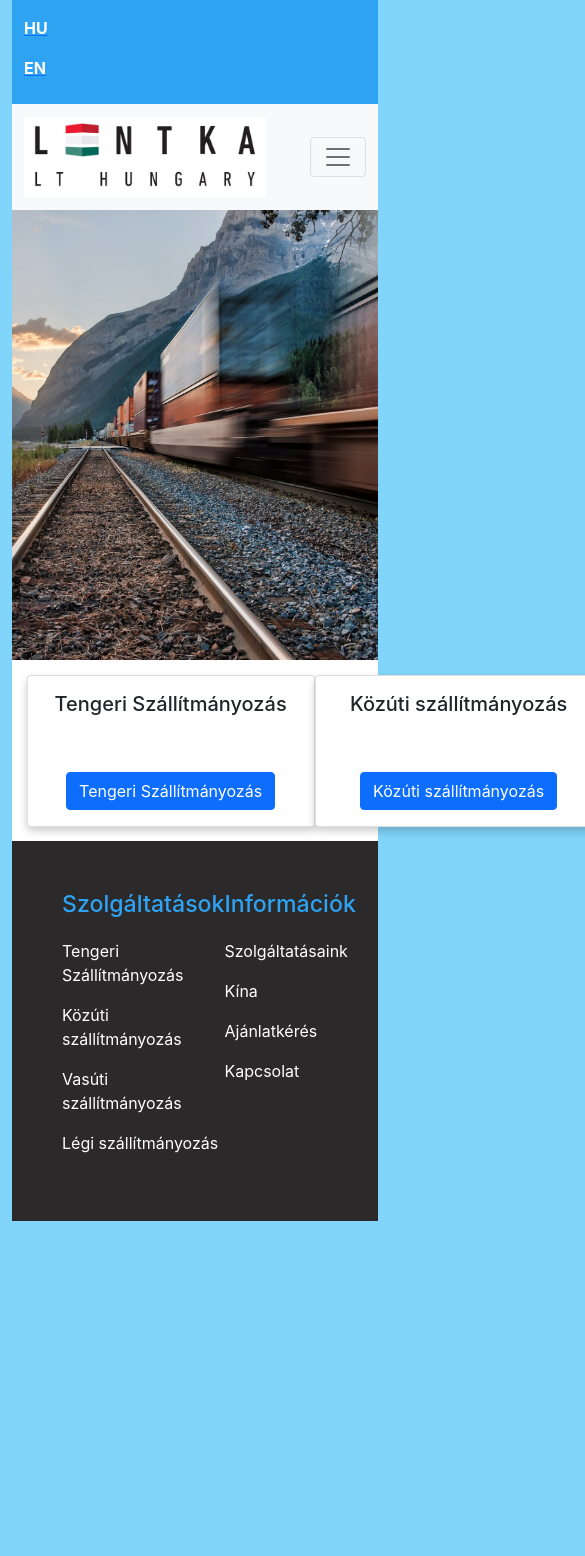
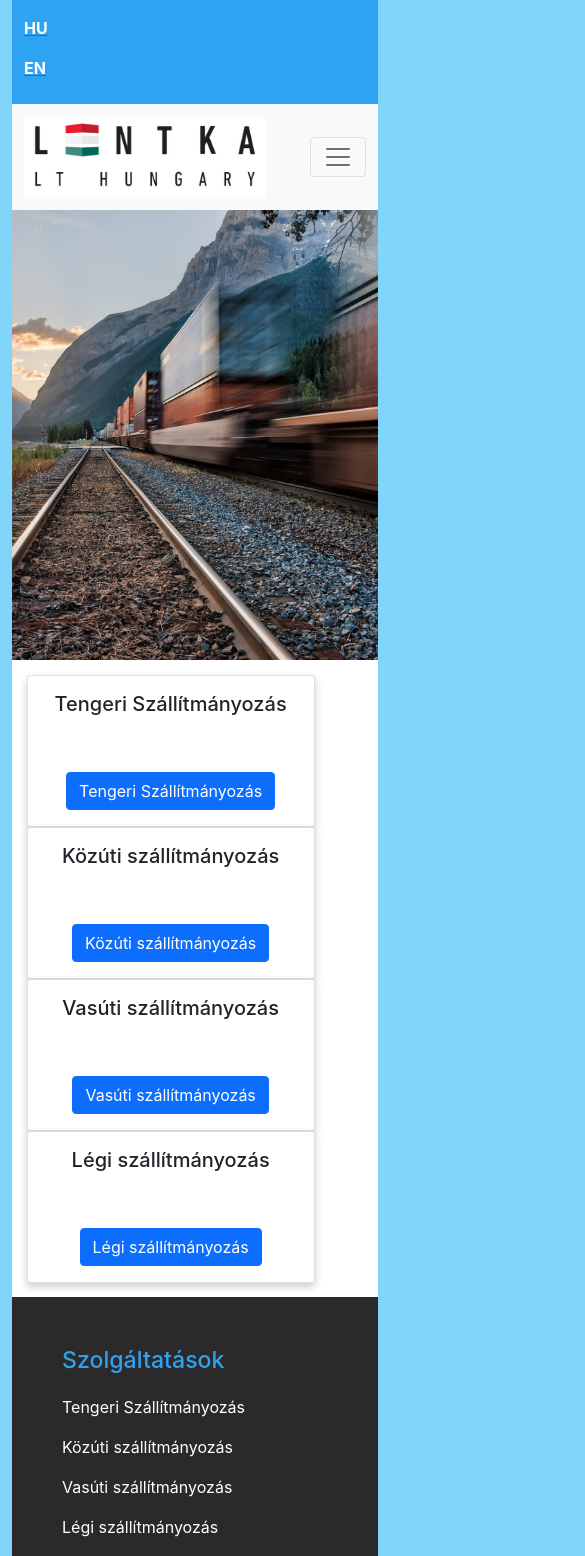
Before and after one commit to Graner007/lthungary, a React (Create React App) app: page /mainpage in a window 390 px wide. Shown: the top 1556 px of the page, 585 px wide, since content can reach past the window. Before the commit the page ends 1221 px from the top, so only its background shows below. Built offline with nearby package versions, Linux system fonts and the light colour scheme; grey boxes are pictures that could not be loaded.

Commit message:
add resonsive style

```diff
--- a/src/components/Contact.js
+++ b/src/components/Contact.js
@@ -19,7 +19,7 @@ const Contact = () => {
                 })}
             </div>
             <div className="contact-map">
-                <iframe title="maps" src="https://www.google.com/maps/embed?pb=!1m18!1m12!1m3!1d2750.0017013499482!2d16.727540487431487!3d46.42884584692813!2m3!1f0!2f0!3f0!3m2!1i1024!2i768!4f13.1!3m3!1m2!1s0x4768bc75436abb59%3A0x82289980575bfd54!2sLetenye%2C%20De%C3%A1k%20Ferenc%20utca%2038%2C%208868!5e0!3m2!1shu!2shu!4v1625908218756!5m2!1shu!2shu" width="600" height="450" style={{border: 0, float: "right"}} allowFullScreen="" loading="lazy"></iframe>
+                <iframe title="maps" className="map" src="https://www.google.com/maps/embed?pb=!1m18!1m12!1m3!1d2750.0017013499482!2d16.727540487431487!3d46.42884584692813!2m3!1f0!2f0!3f0!3m2!1i1024!2i768!4f13.1!3m3!1m2!1s0x4768bc75436abb59%3A0x82289980575bfd54!2sLetenye%2C%20De%C3%A1k%20Ferenc%20utca%2038%2C%208868!5e0!3m2!1shu!2shu!4v1625908218756!5m2!1shu!2shu" allowFullScreen="" loading="lazy"></iframe>
             </div>
         </div>
     )
--- a/src/index.css
+++ b/src/index.css
@@ -57,7 +57,6 @@ code {
   display: grid;
   grid-template-columns: 1fr 1fr 1fr 1fr;
   background-color: white;
-  padding-left: 2%;
   padding: 4%;
 }
 
@@ -111,3 +110,64 @@ code {
   display: flex;
   flex-direction: row;
 }
+
+.map {
+  border: 0;
+  float: right;
+  width: 100%;
+  height: 100%;
+}
+
+@media only screen and (max-width: 1200px) {
+  .service-cards {
+    grid-template-columns: 1fr 1fr;
+    grid-template-rows: 1fr 1fr;
+  }
+
+  .contact {
+    grid-template-columns: 1fr;
+    grid-template-rows: 1fr 1fr;
+  }
+
+  .introduction {
+    display: flex;
+    flex-direction: column-reverse;
+  }
+
+  .card {
+    width: 100%;
+  }
+}
+
+@media only screen and (max-width: 950px) {
+  .footer {
+    grid-template-columns: 1fr;
+    grid-template-rows: 1fr 1fr;
+  }
+}
+
+@media only screen and (max-width: 600px) {
+  .service-cards {
+    grid-template-columns: 1fr;
+    grid-template-rows: 1fr 1fr 1fr 1fr;
+  }
+
+  .contact {
+    grid-template-columns: 1fr;
+    grid-template-rows: 1fr 1fr;
+  }
+
+  .introduction {
+    display: flex;
+    flex-direction: column-reverse;
+  }
+
+  .card {
+    width: 100%;
+  }
+
+  .footer {
+    grid-template-columns: 1fr;
+    grid-template-rows: 1fr 1fr;
+  }
+}
```
Also changed, not shown: 1 other file (tests, documents, lock files or other folders).
